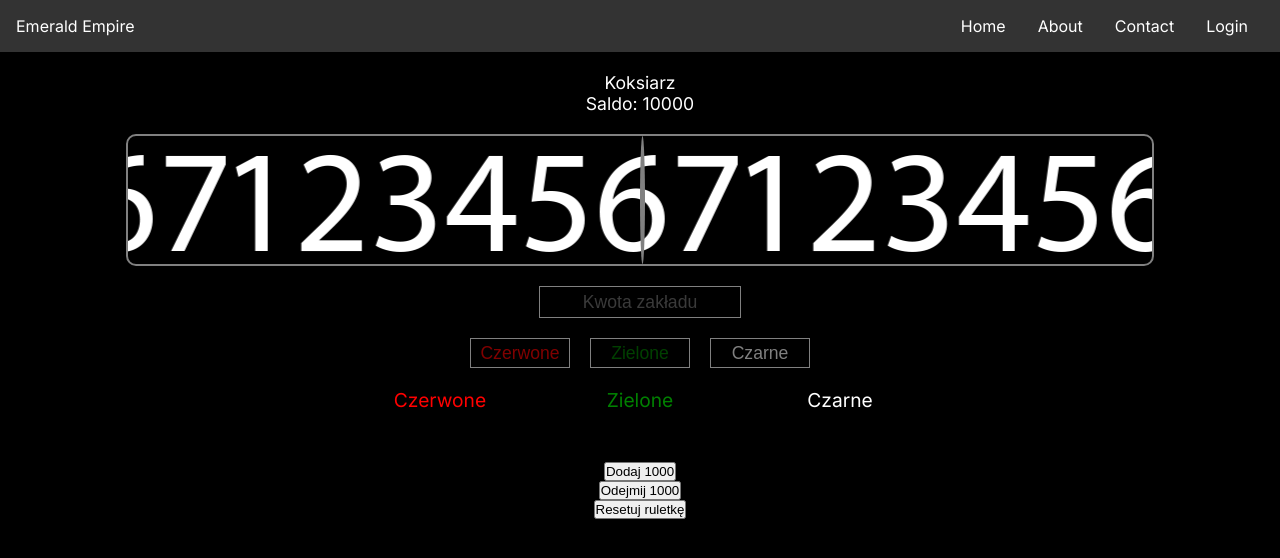
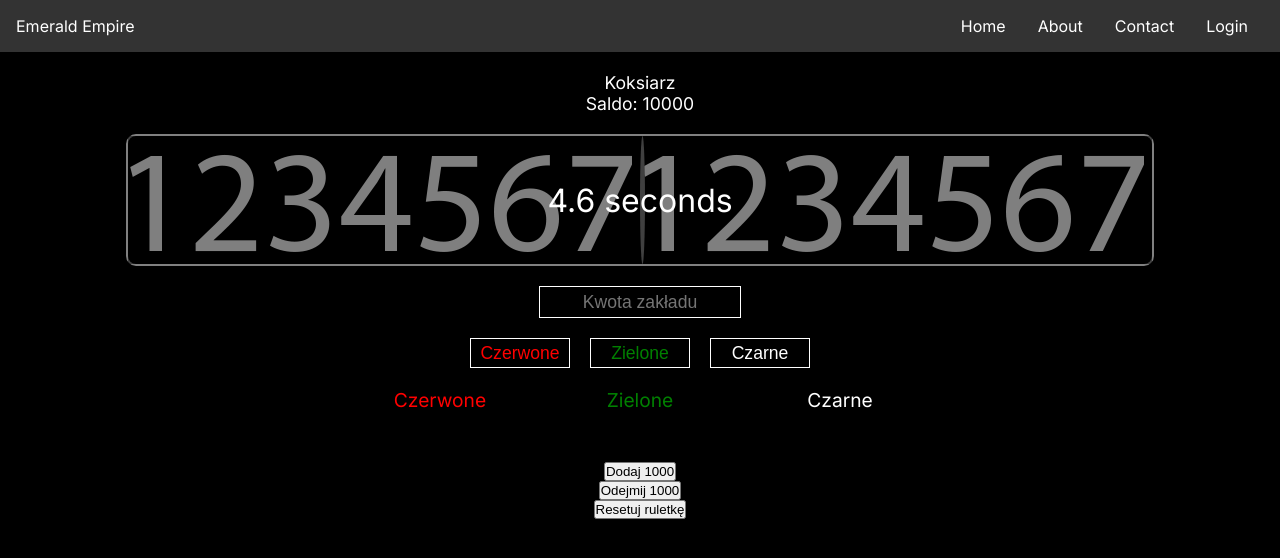
Before and after one commit to Koksiarz100/Emerald-Empire, a Next.js app in the folder client/: page / in a window 1280 px wide. Shown: the top 558 px of the page. Built offline with nearby package versions, Linux system fonts and the light colour scheme.

Commit message:
Made context for roulette and moved states to separate file

```diff
--- a/client/app/page.tsx
+++ b/client/app/page.tsx
@@ -1,15 +1,15 @@
 'use client'
 
-import React, { useState, useEffect } from "react";
-
+import { RouletteProvider } from "@/components/roulette/roulette-main/Utility/RouletteHooks";
 import "./styles.scss";
-
 import Roulette from "@/components/roulette/roulette-main/Roulette";
 
 export default function Home() {
   return (
     <main>
-      <Roulette />
+      <RouletteProvider>
+        <Roulette />
+      </RouletteProvider>
     </main>
   );
 }
--- a/client/components/roulette/roulette-main/Roulette.tsx
+++ b/client/components/roulette/roulette-main/Roulette.tsx
@@ -1,33 +1,27 @@
 'use client'
 
-import React, {useState, useEffect} from 'react'
+import React, {useState, useEffect, useContext} from 'react'
 
 import './roulette.scss'
 
+import { RouletteContextType, useRoulette } from '@/components/roulette/roulette-main/Utility/RouletteHooks'
 import Balance from '@/components/balance/Balance';
-
-import { getWinningPosition } from '@/components/roulette/roulette-main/connection/ServerConnection';
+import { getWinningPosition } from '@/components/roulette/roulette-main/Connection/ServerConnection';
 
 export default function Roulette() {
+  const { backgroundPosition, setBackgroundPosition, isWinningPositionSet, setIsWinningPositionSet, bets, setBets, rouletteTimer, setRouletteTimer, isSpinning, setIsSpinning, position, setPosition, decrement, setDecrement } = useRoulette() as RouletteContextType;
+
   // Betowanie
-  const [rouletteTimer, setRouletteTimer] = useState<number>(0);
-  const [bets, setBets] = useState<{red: number[], green: number[], black: number[]}>({red: [], green: [], black: []});
   const [bet, setBet] = useState<number>(0);
-  // Ruletka
-  const [backgroundPosition, setBackgroundPosition] = useState<number>(8192); // Pozycja ruletki
-  const [position, setPosition] = useState<number>(0); // Pozycja wygrywająca
-  const [isSpinning, setIsSpinning] = useState<boolean>(true);
-  const [decrement, setDecrement] = useState<number>(256);
-  const [isWinningPositionSet, setIsWinningPositionSet] = useState<boolean>(false);
-
+  // Użtkownik
   const [saldo, setSaldo] = useState<number>(10000);
   const [username, setUsername] = useState<string>('Koksiarz');
 
   useEffect(() => { // Inicjalizacja ruletki
-    if (backgroundPosition > position && isSpinning === true) {
+    if (position !== null && backgroundPosition > position && isSpinning === true) {
       spinning();
     }
-    if(backgroundPosition <= position) {
+    if(position !== null && backgroundPosition <= position) {
       checkWinningPosition();
       console.log("Resetting roulette!");
       const timer = setTimeout(() => {
@@ -66,6 +60,7 @@ export default function Roulette() {
   function spinning() { // Kręcenie ruletką
     setIsSpinning(true);
     const timer = setTimeout(() => {
+      if (decrement !== null) {
         setBackgroundPosition(backgroundPosition - decrement);
         if (backgroundPosition === 1024 && isWinningPositionSet === false) {
           getWinningPosition().then(newPosition => {
@@ -81,8 +76,6 @@ export default function Roulette() {
           else if(backgroundPosition <= -512 && decrement === 32) {
             setDecrement(16);
           }
-        else if(backgroundPosition <= -1024 && decrement === 16) {
-          setDecrement(8);
         }
       }
     }, 100);
@@ -90,6 +83,11 @@ export default function Roulette() {
   }
 
   function checkWinningPosition() { // Sprawdzanie wygrywającej pozycji
+    if (position === null) {
+      console.error("Pozycja jest null, nie można sprawdzić wygrywającej pozycji.");
+      return;
+    }
+
     let positivePosition = Math.abs(position);
     if ((positivePosition >= 0 + 1024 && positivePosition < 146 + 1024) || (positivePosition >= 292 + 1024 && positivePosition < 438 + 1024) || (positivePosition > 730 + 1024 && positivePosition <= 876 + 1024)) {
       console.log("Czerwone wygrywają!");
--- /dev/null
+++ b/client/components/roulette/roulette-main/Utility/RouletteHooks.tsx
@@ -0,0 +1,58 @@
+import React, { createContext, useContext, useState, ReactNode } from 'react';
+
+const RouletteContext = React.createContext<RouletteContextType | null>(null);
+
+export const useRoulette = () => useContext(RouletteContext);
+
+interface RouletteProviderProps {
+  children: ReactNode;
+}
+
+export interface RouletteContextType {
+  backgroundPosition: number;
+  setBackgroundPosition: React.Dispatch<React.SetStateAction<number>>;
+  isWinningPositionSet: boolean;
+  setIsWinningPositionSet: React.Dispatch<React.SetStateAction<boolean>>;
+  bets: {
+    red: number[];
+    green: number[];
+    black: number[];
+  };
+  setBets: React.Dispatch<React.SetStateAction<{
+    red: number[];
+    green: number[];
+    black: number[];
+  }>>;
+  rouletteTimer: number;
+  setRouletteTimer: React.Dispatch<React.SetStateAction<number>>;
+  isSpinning: boolean;
+  setIsSpinning: React.Dispatch<React.SetStateAction<boolean>>;
+  position: number | null;
+  setPosition: React.Dispatch<React.SetStateAction<number | null>>;
+  decrement: number | null;
+  setDecrement: React.Dispatch<React.SetStateAction<number | null>>;
+}
+
+export const RouletteProvider: React.FC<RouletteProviderProps> = ({ children }) => {
+  const [backgroundPosition, setBackgroundPosition] = useState(8192);
+  const [isWinningPositionSet, setIsWinningPositionSet] = useState(false);
+  const [bets, setBets] = React.useState<{red: number[]; green: number[]; black: number[]}>({ red: [], green: [], black: [] });
+  const [rouletteTimer, setRouletteTimer] = useState(10000);
+  const [isSpinning, setIsSpinning] = useState(false);
+  const [position, setPosition] = useState<number | null>(0);
+  const [decrement, setDecrement] = useState<number | null>(256);
+
+  const value = {
+    backgroundPosition, setBackgroundPosition,
+    isWinningPositionSet, setIsWinningPositionSet,
+    bets, setBets,
+    rouletteTimer, setRouletteTimer,
+    isSpinning, setIsSpinning,
+    position, setPosition,
+    decrement, setDecrement
+  };
+
+  return <RouletteContext.Provider value={value}>{children}</RouletteContext.Provider>;
+};
+
+export default RouletteContext;
```
Also changed, not shown: client/components/roulette/roulette-main/Utility/RouletteActions.tsx (added), client/components/roulette/roulette-main/Utility/RouletteUtils.tsx (added). Lines whose indentation alone changed are shown as unchanged.
